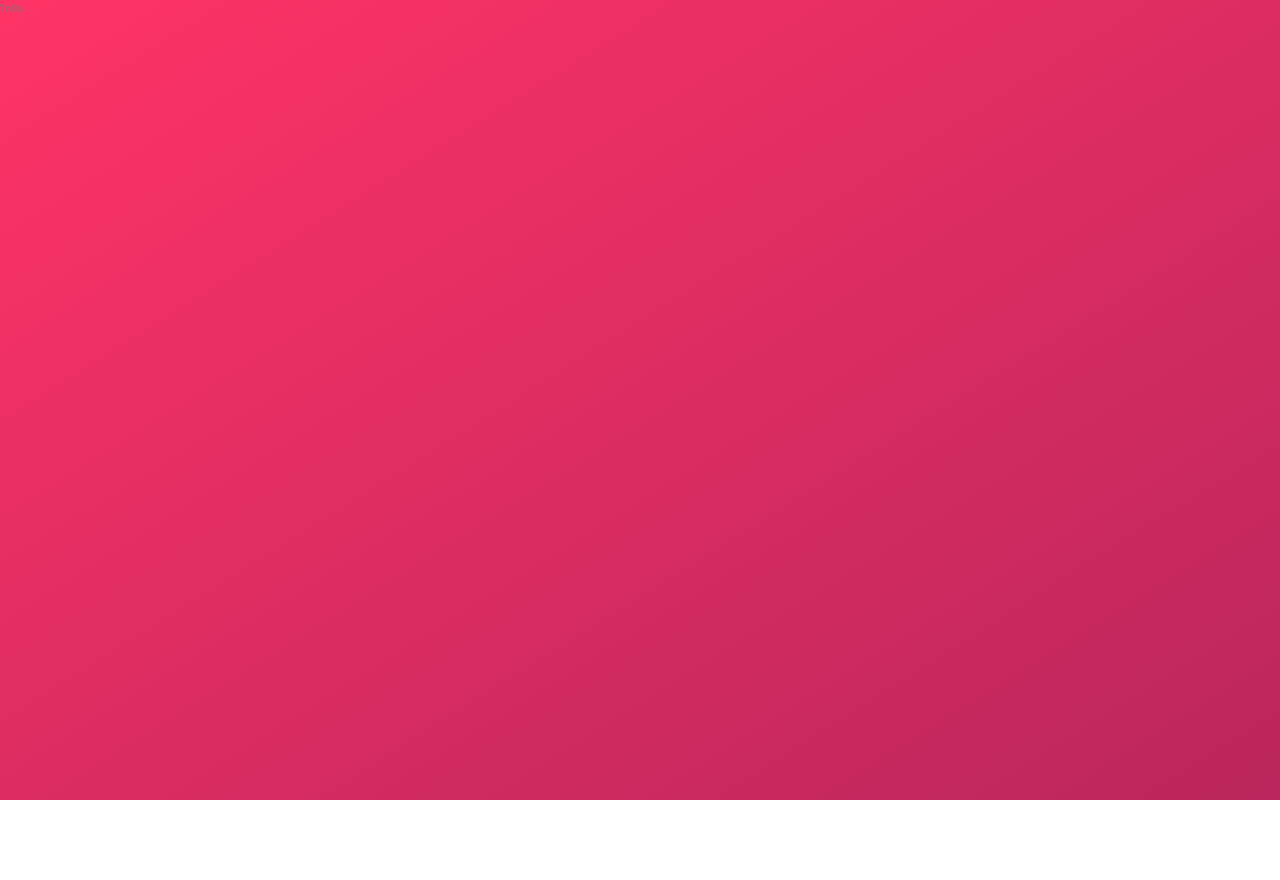
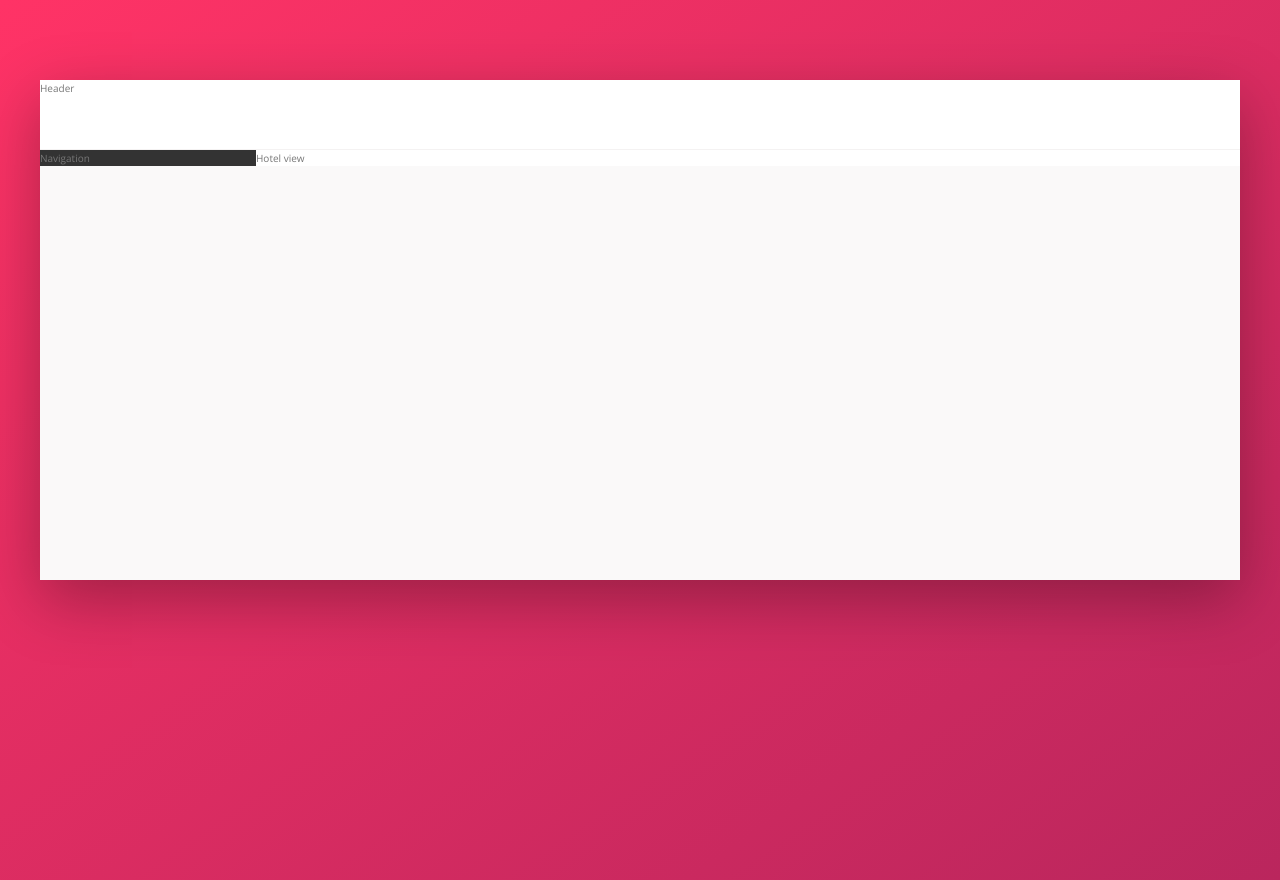
Before and after one commit to kbuicuong/trillo, a website: page index.html in a window 1280 px wide. Before the commit the page ends 800 px from the top, so only its background shows below. Drawn offline with nearby package versions, Linux system fonts and the light colour scheme.

Commit message:
Started the flex layout

```diff
--- a/index.html
+++ b/index.html
@@ -11,6 +11,23 @@
         <title>trillo &mdash; Your all-in-one booking app</title>
     </head>
     <body>
-        Trillo
+        <div class="container">
+
+            <header class="header">
+                Header
+            </header>
+
+            <div class="content">
+
+                <nav class="sidebar">
+                    Navigation
+                </nav>
+
+                <main class="hotel-view">
+                    Hotel view
+                </main>
+            </div>
+
+        </div>
     </body>
 </html>
--- a/sass/_base.scss
+++ b/sass/_base.scss
@@ -13,6 +13,8 @@
     --color-grey-dark-1: #333;
     --color-grey-dark-2: #777;
     --color-grey-dark-3: #999;
+
+    --shadow-dark: 0 2rem 6rem rgba(0,0,0,.3);
 }
 
 *{
--- a/sass/_layout.scss
+++ b/sass/_layout.scss
@@ -0,0 +1,36 @@
+.container{
+    max-width: 120rem; //1200 px
+    margin: 8rem auto; //center
+    background-color: var(--color-grey-light-1);
+    box-shadow: var(--shadow-dark);
+
+    //testing purposes
+    min-height: 50rem;
+
+}
+
+.header{
+    height: 7rem;
+    background-color: #fff;
+    border-bottom: 1px solid var(--color-grey-light-2);
+
+}
+
+.content{
+    display: flex;
+
+}
+
+.sidebar{
+    background-color: var(--color-grey-dark-1);
+
+    flex: 0 0 18%; //grow shrink basis
+
+}
+
+.hotel-view{
+    background-color: #fff;
+    flex: 1; //use as much space as it can
+
+
+}
```
Also changed, not shown: css/style.css.
